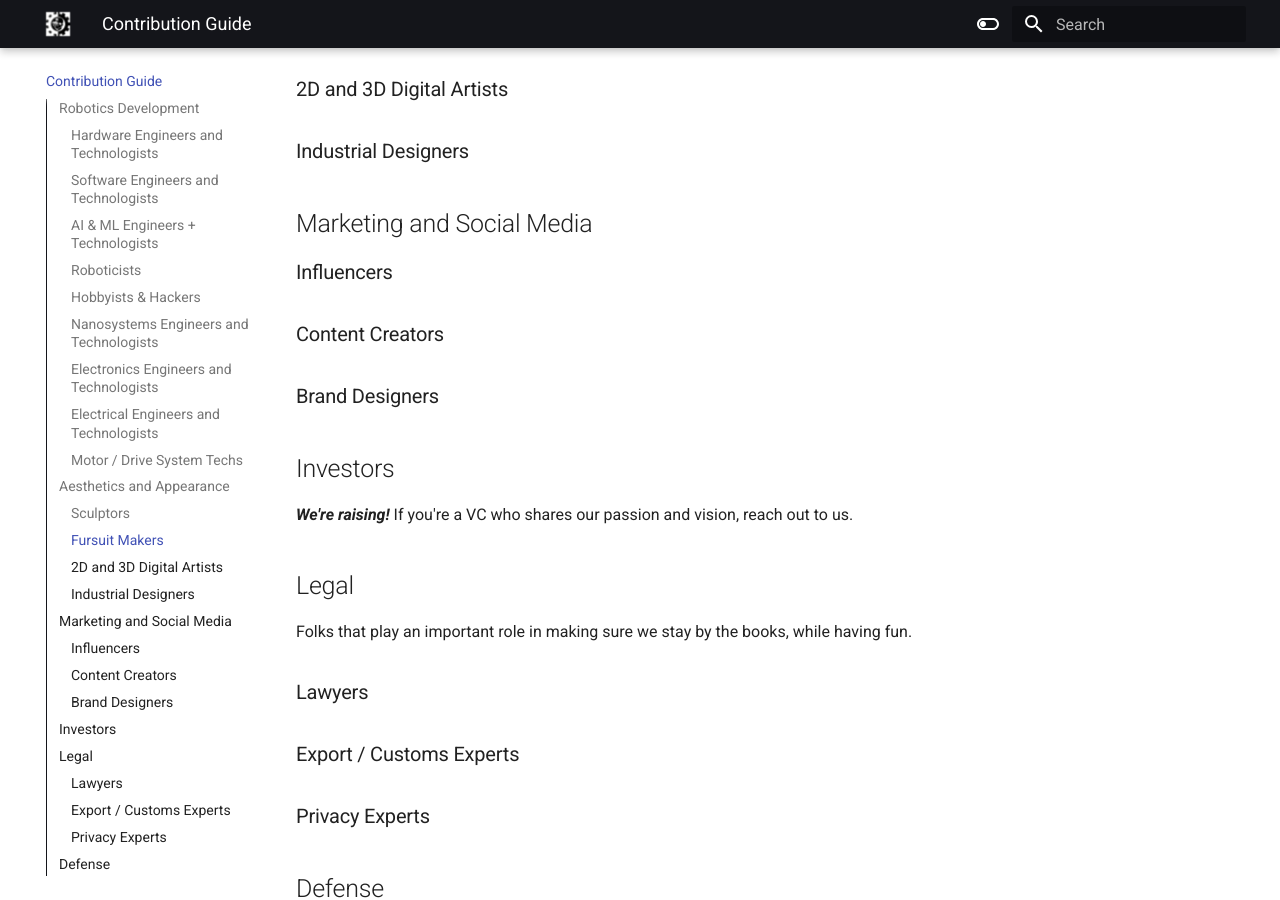
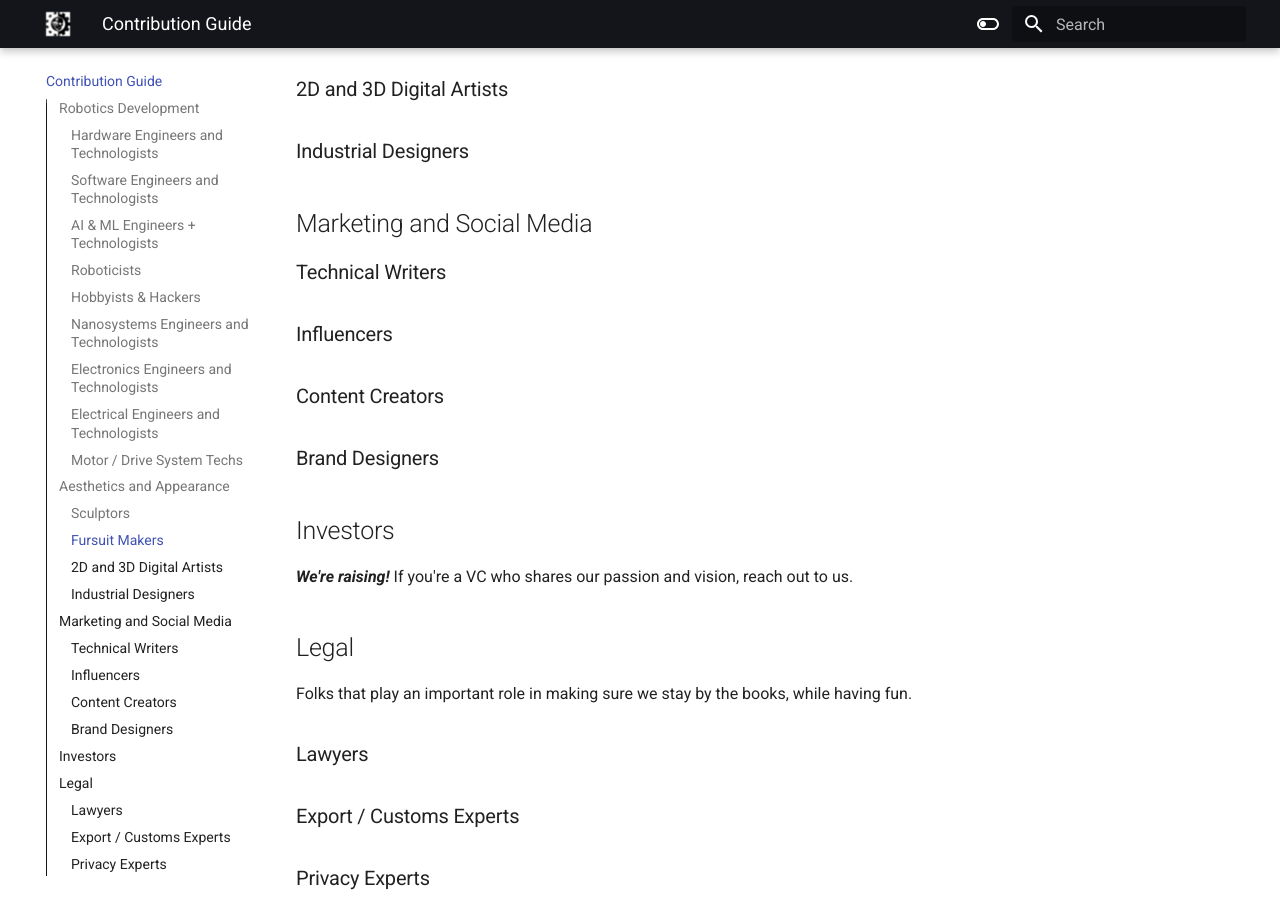
Before and after one commit to Anthrobotics/anthro-docs, an MkDocs documentation site: the page built from docs/contribution-guide.md, in a window 1280 px wide and 900 px high, scrolled down 3428 px. Built offline with MkDocs 1.6.1 and Material for MkDocs 9.7.7, drawn with Linux system fonts in a browser that asks for light colours.

Commit message:
Update contribution-guide.md

```diff
--- a/docs/contribution-guide.md
+++ b/docs/contribution-guide.md
@@ -149,6 +149,8 @@ This work goes hand-in-hand with the hardware of the robots. Here are open posit
 
 ## Marketing and Social Media
 
+### Technical Writers
+
 ### Influencers
 
 ### Content Creators
```
